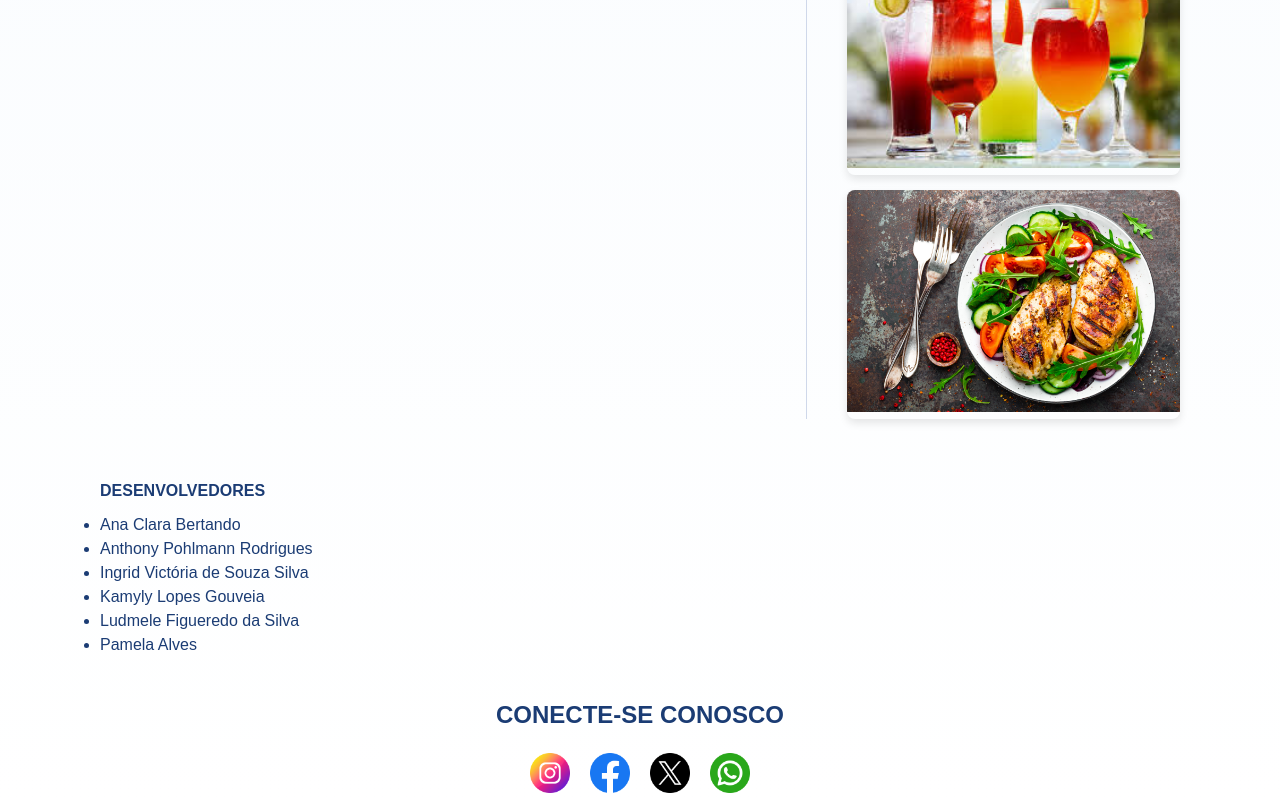
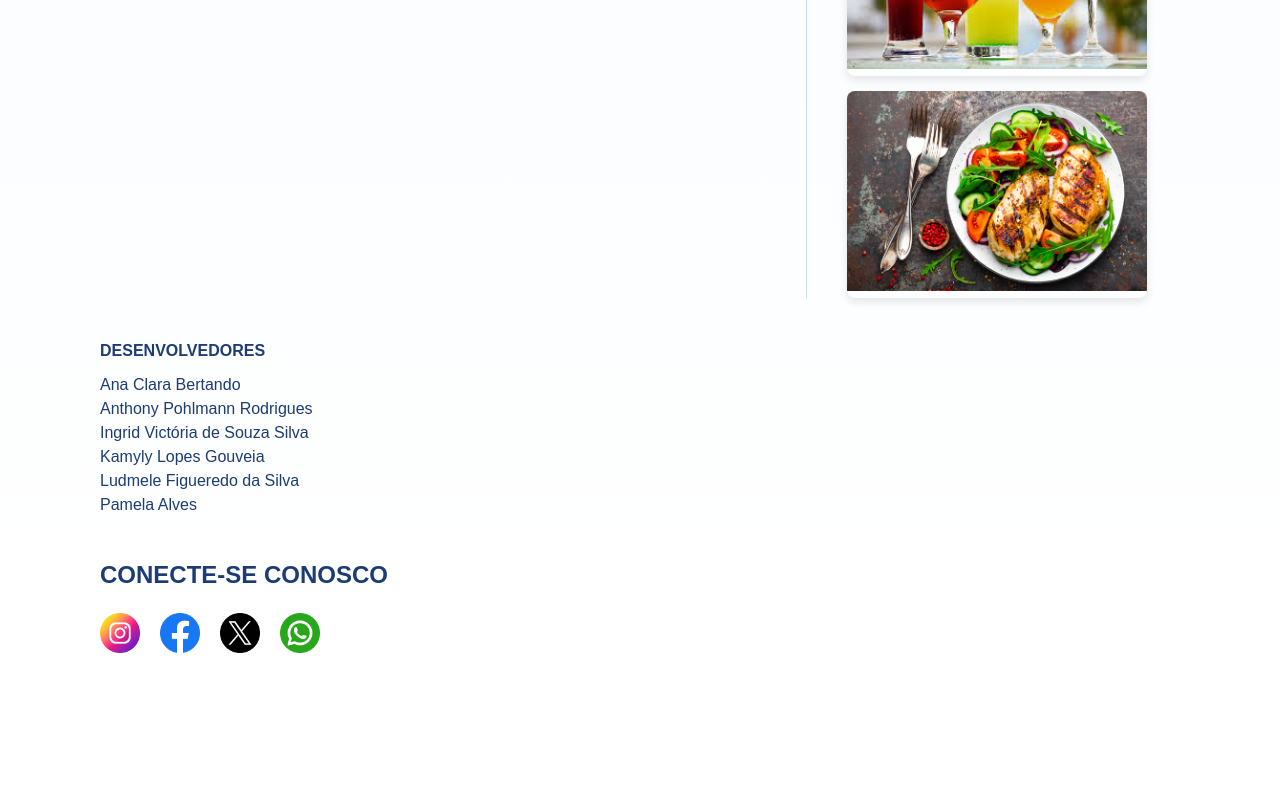
Before and after one commit to KokimotoBr/FrontEndII2A2025, a Next.js app: page /teste in a window 1280 px wide. Shown: the part 1158-1958 px from the top of the page. After the commit the page ends 1818 px from the top, so only its background shows below. Built offline with nearby package versions, Linux system fonts and the light colour scheme.

Commit message:
quase progresso

```diff
--- a/src/app/teste/page.js
+++ b/src/app/teste/page.js
@@ -28,12 +28,11 @@ export default function Sobrenos() {
             <p>De um singelo doce do interior a um instigante prato de terras distantes, cada sabor encontra seu lar em nossa plataforma. E, em cada receita compartilhada, reside a oportunidade de eternizar tradições e espalhar a paixão pela culinária, conectando corações através do paladar.</p>
           </div>
 
-          {/* Adicionada a div wrapper extra para a estilização da coluna */}
+
           <div className={styles.recomendacoesSectionWrapper}>
             <h3>Nossas recomendações de receitas</h3>
             <div className={styles.gridReceitas}>
               <div className={styles.cardReceita}>
-                {/* Ajustei width/height para serem mais próximos da proporção da imagem na foto */}
                 <Link href="/carnes">
                   <Image src="/images/pernil-suíno-molho-damasco.jpg" alt="Carne" width={300} height={200} layout="responsive" />
                 </Link>
@@ -65,17 +64,17 @@ export default function Sobrenos() {
         <section className={styles.desenvolvedoresSection}>
           <h4>DESENVOLVEDORES</h4>
           <ul>
-            <li>Ana Clara Bertando</li>
-            <li>Anthony Pohlmann Rodrigues</li>
-            <li>Ingrid Victória de Souza Silva</li>
-            <li>Kamyly Lopes Gouveia</li>
-            <li>Ludmele Figueredo da Silva</li>
-            <li>Pamela Alves</li>
+            <li className={styles.li}>Ana Clara Bertando</li>
+            <li className={styles.li}>Anthony Pohlmann Rodrigues</li>
+            <li className={styles.li}>Ingrid Victória de Souza Silva</li>
+            <li className={styles.li}>Kamyly Lopes Gouveia</li>
+            <li className={styles.li}>Ludmele Figueredo da Silva</li>
+            <li className={styles.li}>Pamela Alves</li>
           </ul>
         </section>
 
         <section className={styles.sociais}>
-          <h2>CONECTE-SE CONOSCO</h2>
+          <h2 className={styles.iconesTitulo}>CONECTE-SE CONOSCO</h2>
           <div className={styles.icones}>
             <a href="#">
               <Image src="/images/instagram.png" alt="Instagram" width={40} height={40} />
--- a/src/app/teste/page.module.css
+++ b/src/app/teste/page.module.css
@@ -1,7 +1,7 @@
 .container {
   max-width: 1200px;
   margin: 0 auto;
-  padding: 0 60px; /* Garante padding lateral como na imagem */
+  padding: 0 60px;
 }
 
 /* --- Estilos do Cabeçalho da Seção --- */
@@ -13,41 +13,48 @@
   display: flex;
   align-items: center;
   justify-content: center;
-  margin: 50px 0 10px; /* Espaçamento superior e inferior do título */
+  margin: 50px 0 10px;
+  /* Espaçamento superior e inferior do título */
   gap: 15px;
 }
 
 .tituloBox h2 {
   font-size: 18px;
   font-weight: bold;
-  color: #1b3c74; /* Cor do título */
+  color: #1b3c74;
   white-space: nowrap;
 }
 
 .tituloBox .linha {
-  flex: 1; /* Faz a linha ocupar o espaço restante */
+  flex: 1;
+  /* Faz a linha ocupar o espaço restante */
   height: 1px;
-  background: #cfd8ea; /* Cor da linha */
+  background: #cfd8ea;
 }
 
 .subtitulo {
   text-align: center;
   color: #777;
   font-size: 13px;
-  margin-bottom: 40px; /* Espaçamento abaixo do subtítulo */
+  margin-bottom: 40px;
+  /* Espaçamento abaixo do subtítulo */
 }
 
 
 /* --- Seção de Conteúdo Principal (Texto e Imagens) --- */
 .contentWrapper {
   display: flex;
-  flex-direction: row; /* Texto na esquerda, Imagens na direita (padrão) */
-  gap: 40px; /* Espaçamento entre as duas colunas */
-  margin-bottom: 40px; /* Espaço antes da seção de desenvolvedores */
+  flex-direction: row;
+  /* Texto na esquerda, Imagens na direita (padrão) */
+  gap: 40px;
+  /* Espaçamento entre as duas colunas */
+  margin-bottom: 40px;
+  /* Espaço antes da seção de desenvolvedores */
 }
 
 .sobreNosText {
-  flex: 2; /* Ocupa 2/3 do espaço disponível */
+  flex: 2;
+  /* Ocupa 2/3 do espaço disponível */
   text-align: justify;
 }
 
@@ -56,11 +63,12 @@
   margin-bottom: 15px;
 }
 
-/* Envolve as recomendações para dar um padding esquerdo e um limite */
+/* Container do texto */
+
 .recomendacoesSectionWrapper {
-    flex: 1; /* Ocupa 1/3 do espaço disponível */
-    border-left: 1px solid #cfd8ea; /* Linha divisória vertical clara */
-    padding-left: 40px; /* Espaçamento após a linha divisória */
+  flex: 1;
+  border-left: 1px solid #cfd8ea;
+  padding-left: 40px;
 }
 
 .recomendacoesSectionWrapper h3 {
@@ -69,26 +77,24 @@
   margin-bottom: 20px;
 }
 
-/* --- Estilos das Imagens de Receita --- */
 .gridReceitas {
   display: flex;
-  flex-direction: column; /* Coloca as imagens em uma única coluna vertical */
-  gap: 15px; /* Espaçamento vertical entre as imagens */
+  flex-direction: column;
+  gap: 15px;
 }
 
 .cardReceita {
-  /* Remove width/height fixos para que layout="responsive" funcione dentro do flex container */
-  width: 100%;
-  /* Adiciona estilos visuais */
+
+  width: 90%;
   border-radius: 8px;
   box-shadow: 0 4px 8px rgba(0, 0, 0, 0.1);
   overflow: hidden;
 }
 
-/* --- Estilos das Seções Inferiores --- */
+/* Container da parte desenvolvedores*/
 .desenvolvedoresSection {
   margin-top: 40px;
-    padding-top: 20px;
+  padding-top: 1px;
 }
 
 .desenvolvedoresSection h4 {
@@ -108,21 +114,33 @@
 
 .icones {
   display: flex;
-    justify-content: center;
+  justify-content: left;
   gap: 20px;
+}
+
+.iconesTitulo {
+  justify-content: left;
+  display: flex;
+}
+
+.li{
+  list-style: none;
 }
 
 /* Adicione media queries se quiser que o layout se adapte a celulares */
 @media (max-width: 768px) {
   .contentWrapper {
-    flex-direction: column; /* Em telas menores, empilha texto em cima, imagens embaixo */
+    flex-direction: column;
+    /* Em telas menores, empilha texto em cima, imagens embaixo */
   }
 
   .recomendacoesSectionWrapper {
-    border-left: none; /* Remove a linha vertical em mobile */
+    border-left: none;
+    /* Remove a linha vertical em mobile */
     padding-left: 0;
     margin-top: 20px;
   }
+
   .container {
     padding: 0 20px;
   }
```
Lines whose indentation alone changed are shown as unchanged.
